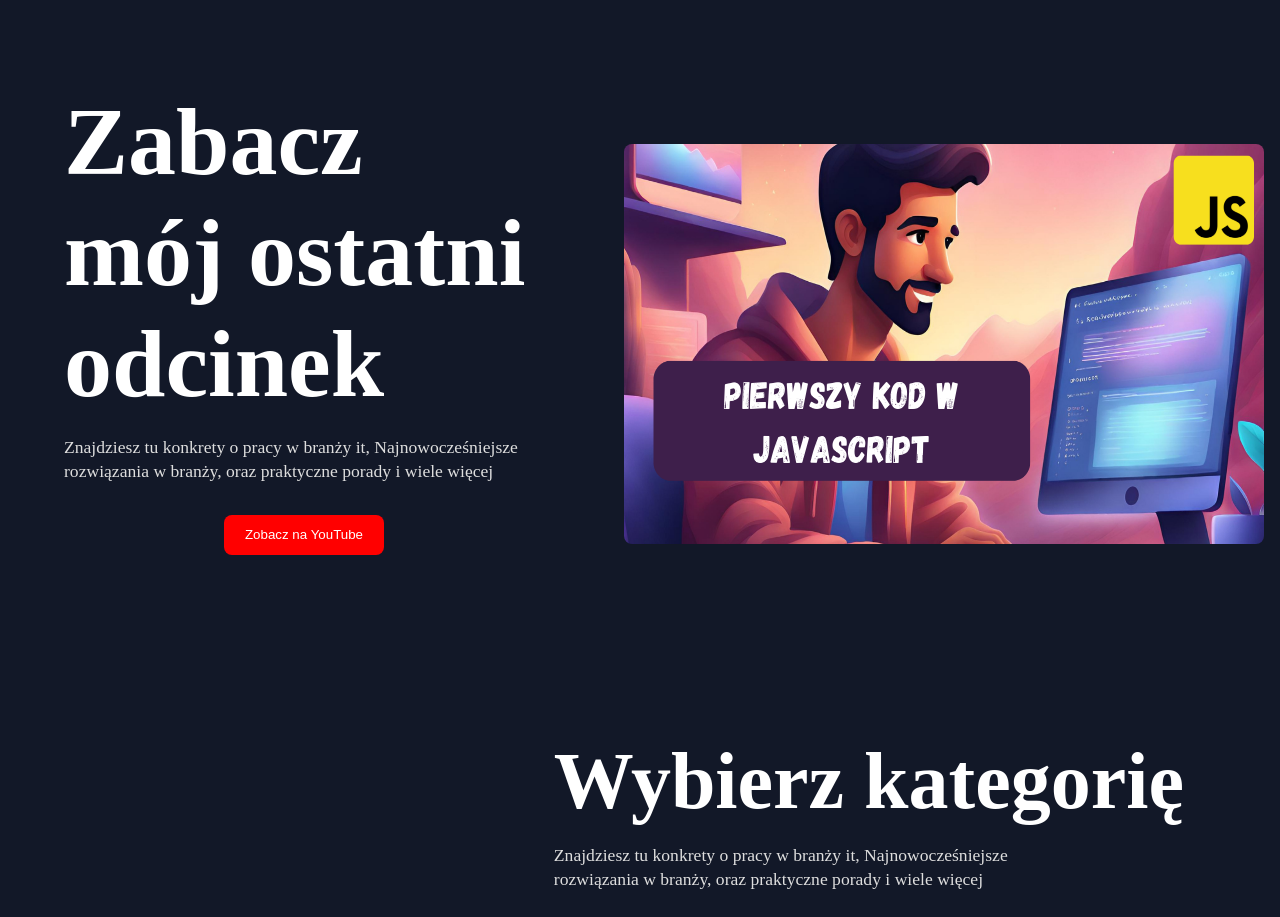
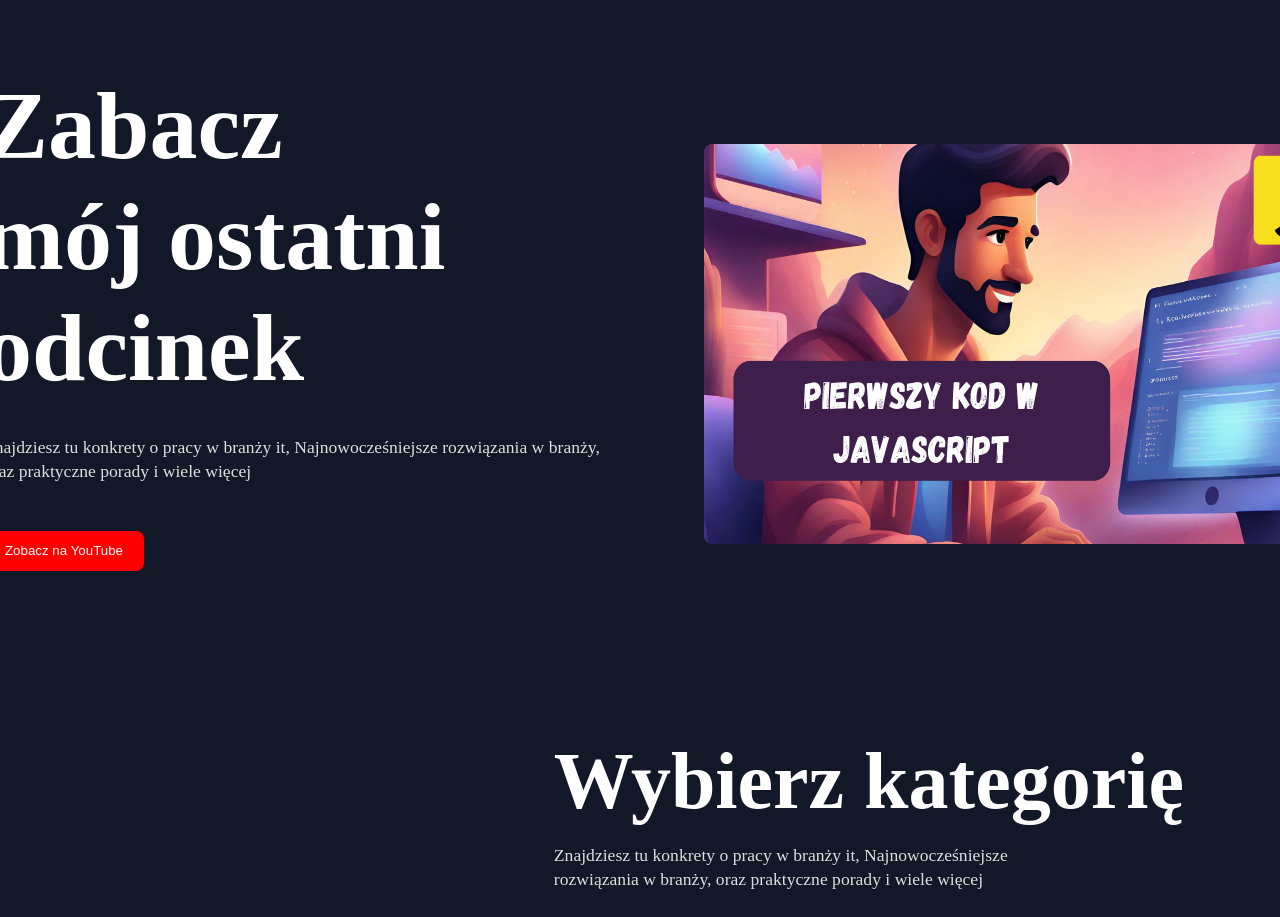
Before and after one commit to ol1mowski/SSR-Blog, a Next.js app: page / in a window 1280 px wide. Shown: the part 880-1797 px from the top of the page. Built offline with nearby package versions, Linux system fonts and the light colour scheme; a web font is replaced by a local one.

Commit message:
[LastVideo] style: resize font in header (RWD)

```diff
--- a/Components/LatestVideo/LatestVideo.component.module.scss
+++ b/Components/LatestVideo/LatestVideo.component.module.scss
@@ -24,8 +24,9 @@
           height: 25rem;
         }
         @media screen and (min-width: $large-desktop) {
-          width: 50rem;
-          height: 35rem;
+          width: 55rem;
+          height: 40rem;
+          padding-bottom: 4rem;
         }
       }
     }
@@ -36,7 +37,7 @@
   &__content {
     @include d-flex-column;
     height: 50%;
-    gap: 1rem;
+    gap: 2rem;
     padding: 1rem;
     @media screen and (min-width: $mobile) {
       padding-left: 3rem;
@@ -60,9 +61,6 @@
           font-size: 6rem;
           width: 30rem;
         }
-        @media screen and (min-width: $large-desktop) {
-          font-size: 7rem;
-        }
       }
     }
     &__description {
@@ -76,7 +74,7 @@
           line-height: 1.5rem;
         }
         @media screen and (min-width: $big-tablets) {
-          width: 30rem;
+          width: 40rem;
         }
         @media screen and (min-width: $large-desktop) {
           font-size: 1.3rem;
@@ -87,6 +85,9 @@
       @include d-flex;
       width: 100%;
       margin-top: 1rem;
+      @media screen and (min-width: $small-desktop) {
+        justify-content: flex-start;
+      }
       &__button {
         width: 10rem;
         height: 2.5rem;
```
